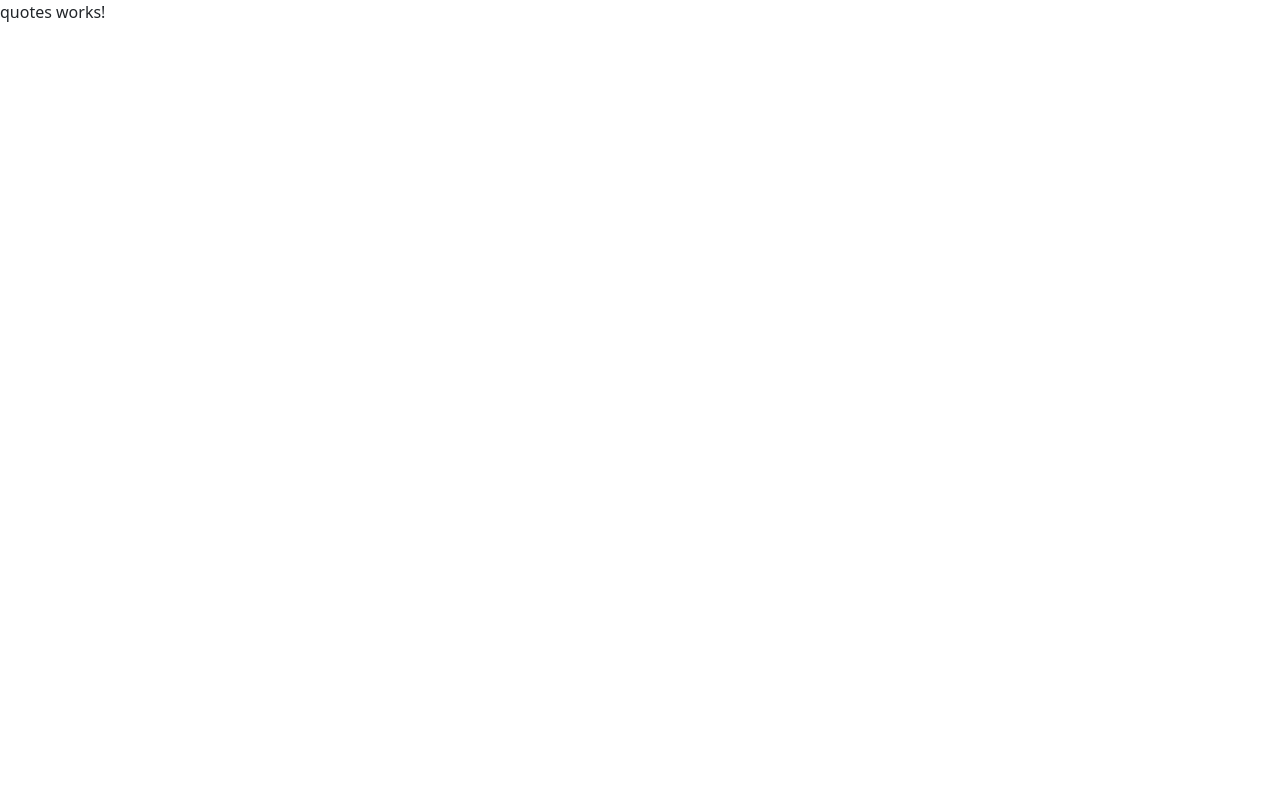
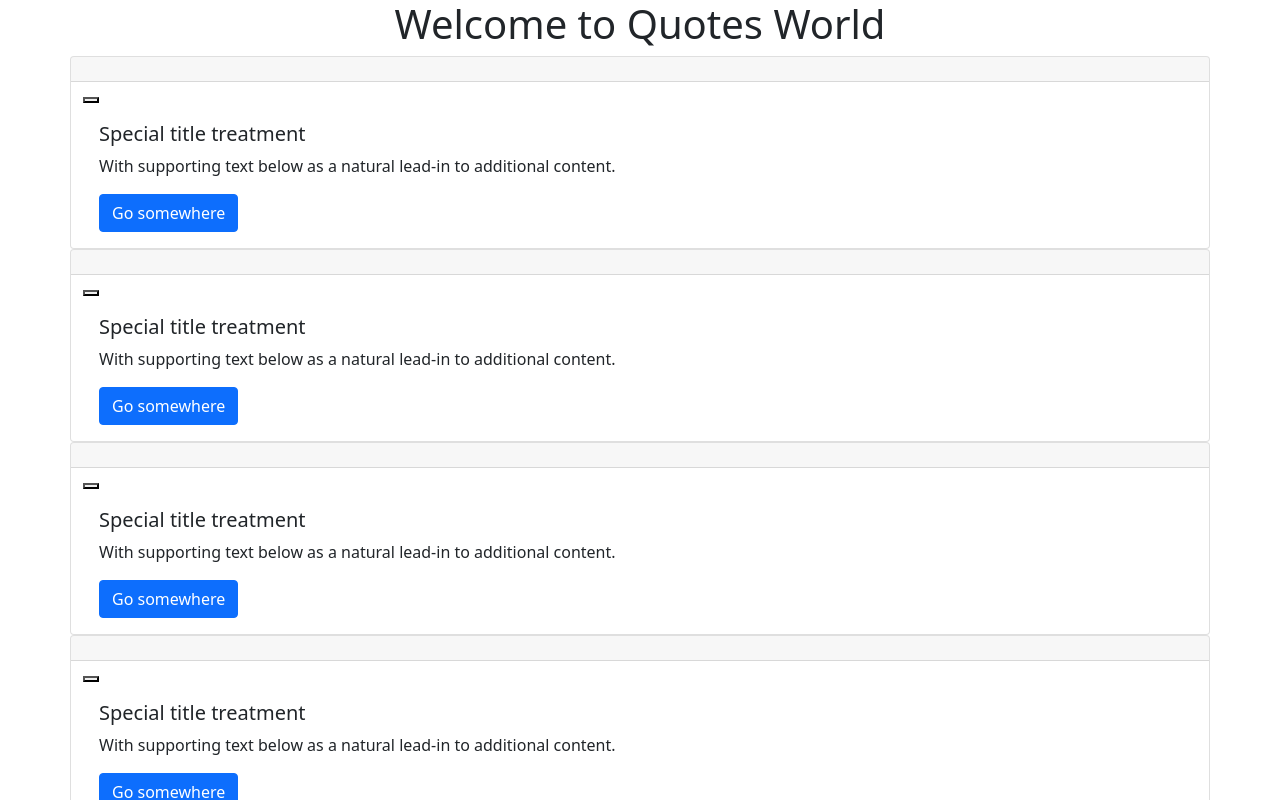
Before and after one commit to VinnieIT/QuotesApp, an Angular app: page / in a window 1280 px wide. Shown: the top 800 px of the page. Built offline with nearby package versions, Linux system fonts and the light colour scheme.

Commit message:
THe quote component styling

```diff
--- a/src/app/quotes/quotes.component.html
+++ b/src/app/quotes/quotes.component.html
@@ -1 +1,23 @@
-<p>quotes works!</p>
+<div class="container">
+    <div class="row text-center">
+        <h1 class="h1">Welcome to Quotes World</h1>
+    </div>
+    <div class="row">
+        <div class="card" *ngFor = 'let quote of quotes; let i= index' >
+            <div class="row">
+                <div class="card-header">
+                    <h4 class="h4">{{quote.topic}}</h4>
+                </div>
+                <div class="see-more">
+                    <button></button>
+                </div>
+            </div>
+
+            <div class="card-body">
+              <h5 class="card-title">Special title treatment</h5>
+              <p class="card-text">With supporting text below as a natural lead-in to additional content.</p>
+              <a href="#" class="btn btn-primary">Go somewhere</a>
+            </div>
+          </div>
+    </div>
+</div>
--- a/src/app/quotes/quotes.component.ts
+++ b/src/app/quotes/quotes.component.ts
@@ -1,4 +1,6 @@
 import { Component, OnInit } from '@angular/core';
+import { Quote } from '../quote';
+
 
 @Component({
   selector: 'app-quotes',
@@ -7,6 +9,17 @@ import { Component, OnInit } from '@angular/core';
 })
 export class QuotesComponent implements OnInit {
 
+  quotes:Quote[] =[
+    new Quote(1, 'Stocism','Alfred','The greatest fear is the fear for fear', 'vinci', new Date(2021,7,17)),
+    new Quote(2, 'Stocism','Bob','The greatest fear is the fear for fear', 'Aurelius', new Date(2021,7,17)),
+    new Quote(3, 'Stocism','Alice','The greatest fear is the fear for fear', 'Epictetus', new Date(2021,7,17)),
+    new Quote(4, 'Stocism','Job','The greatest fear is the fear for fear', 'Plato', new Date(2021,7,17)),
+    new Quote(5, 'Stocism','Mark','The greatest fear is the fear for fear', 'Socrates', new Date(2021,7,17)),
+    new Quote(6, 'Stocism','Ray','The greatest fear is the fear for fear', 'Darwin', new Date(2021,7,17)),
+    new Quote(7, 'Stocism','Mohammed','The greatest fear is the fear for fear', 'Gorbachev', new Date(2021,7,17)),
+  ];
+
+
   constructor() { }
 
   ngOnInit(): void {
```
